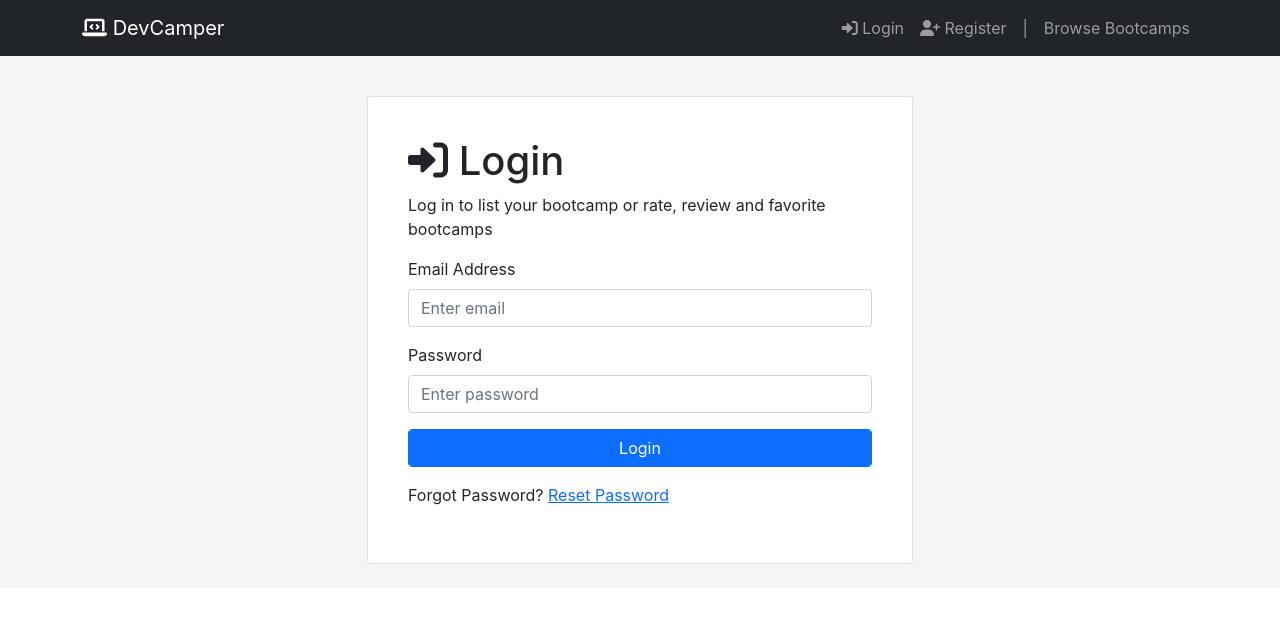
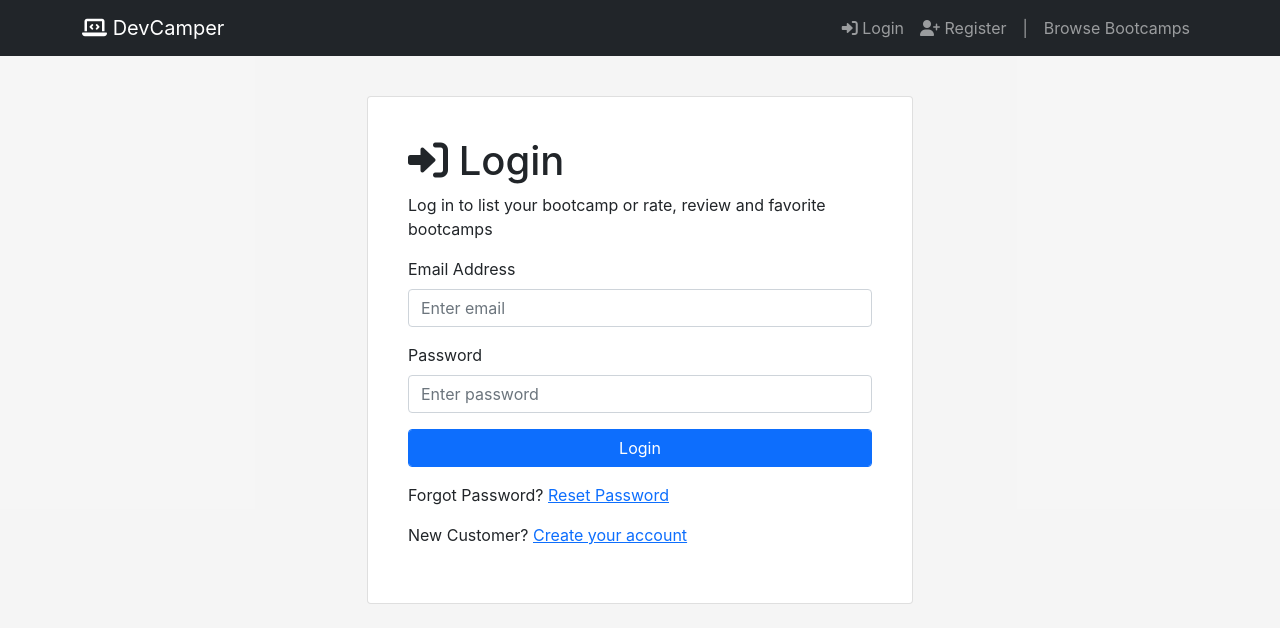
Before and after one commit to sholabioku/devcamper-api, a React (Create React App) app in the folder frontend/: page /login in a window 1280 px wide. Shown: the top 642 px of the page. Built offline with nearby package versions, Linux system fonts and the light colour scheme.

Commit message:
Add jsx for new user and already registered user

```diff
--- a/frontend/src/pages/login/Login.jsx
+++ b/frontend/src/pages/login/Login.jsx
@@ -50,6 +50,10 @@ const Login = () => {
                   Forgot Password?{' '}
                   <Link to="/reset-password">Reset Password</Link>
                 </p>
+                <p className="mb-3">
+                  New Customer?{' '}
+                  <Link to={`/register`}>Create your account</Link>
+                </p>
               </Card.Body>
             </Card>
           </Col>
--- a/frontend/src/pages/register/Register.jsx
+++ b/frontend/src/pages/register/Register.jsx
@@ -1,5 +1,6 @@
 import React from 'react';
 import { Card, Col, Container, Form, Row } from 'react-bootstrap';
+import { Link } from 'react-router-dom';
 import './register.css';
 
 const Register = () => {
@@ -85,6 +86,9 @@ const Register = () => {
                     />
                   </Form.Group>
                 </Form>
+                <p className="mb-3">
+                  Already have an account? <Link to={`/login`}>Sign-In</Link>
+                </p>
               </Card.Body>
             </Card>
           </Col>
```
